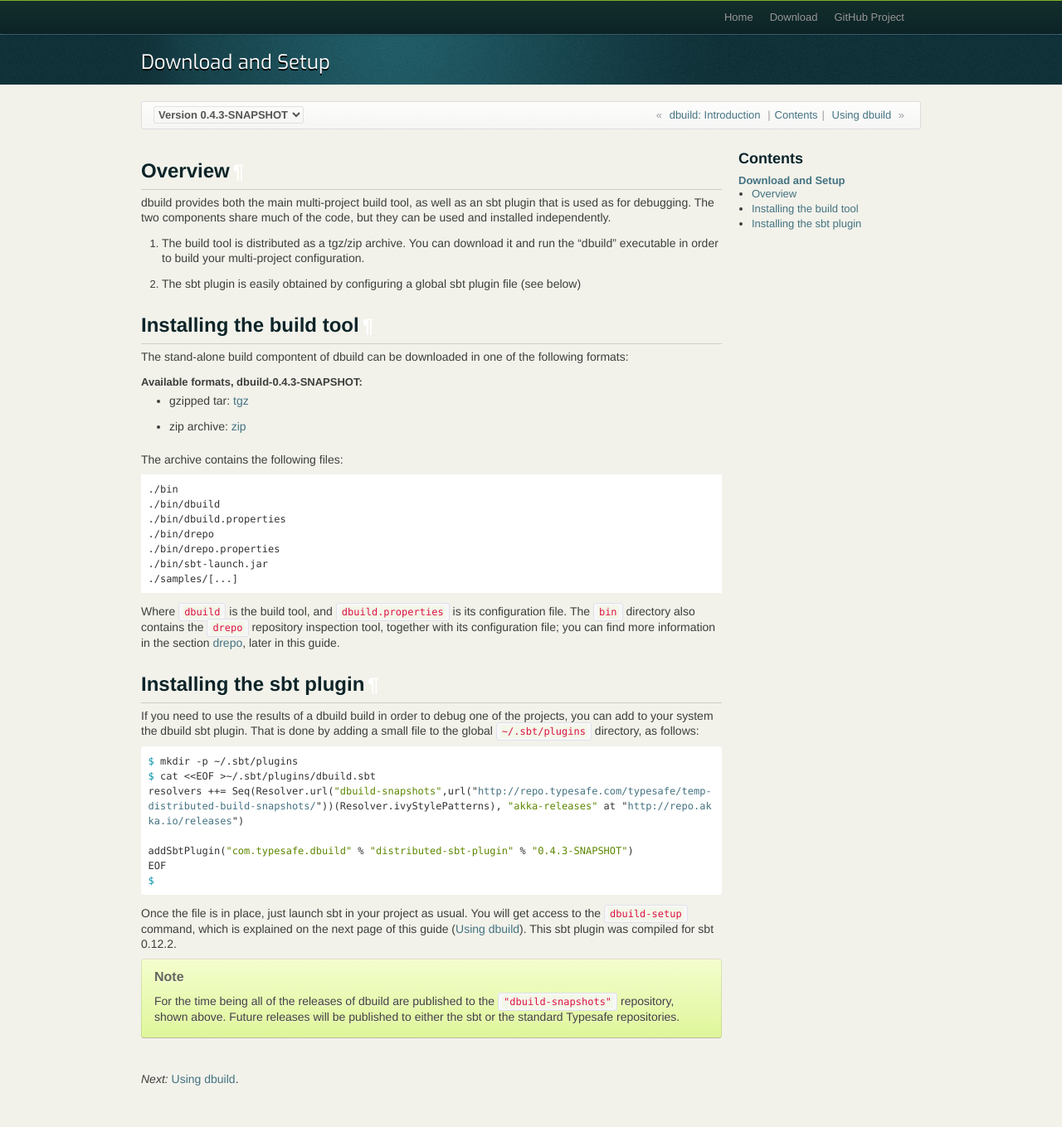
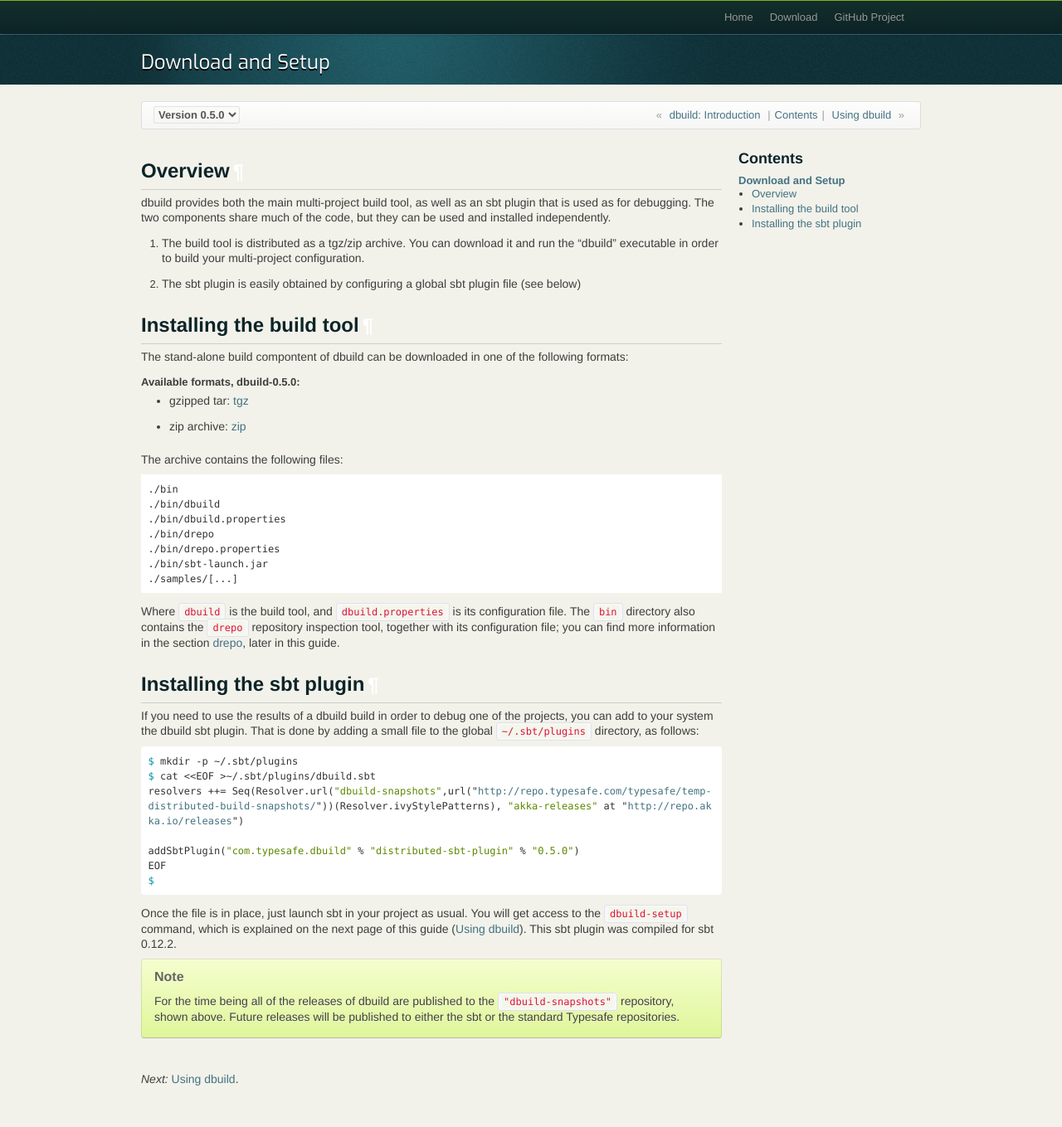
Before and after one commit to lightbend-labs/dbuild, a Sphinx documentation site: the page built from docs/src/sphinx/download.rst, in a window 1280 px wide. Shown: the whole page at 83% size. Built offline with Sphinx 7.4.7, drawn with Linux system fonts in a browser that asks for light colours; pages that are not in the unit, such as notebooks, are missing from menus.

Commit message:
Bumped version to 0.5.0

```diff
--- a/docs/src/sphinx/conf.py
+++ b/docs/src/sphinx/conf.py
@@ -8,8 +8,8 @@
 # Project variables
 
 project = 'dbuild'
-version = '0.4.3'
-release = '0.4.3-SNAPSHOT'
+version = '0.5.0'
+release = '0.5.0'
 sbt_version = '0.12.2'
 
 # General settings
```
Also changed, not shown: 2 other files.
